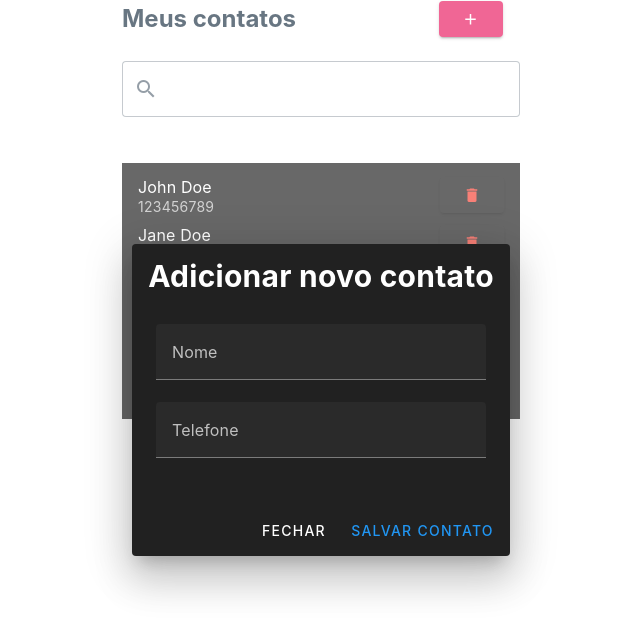
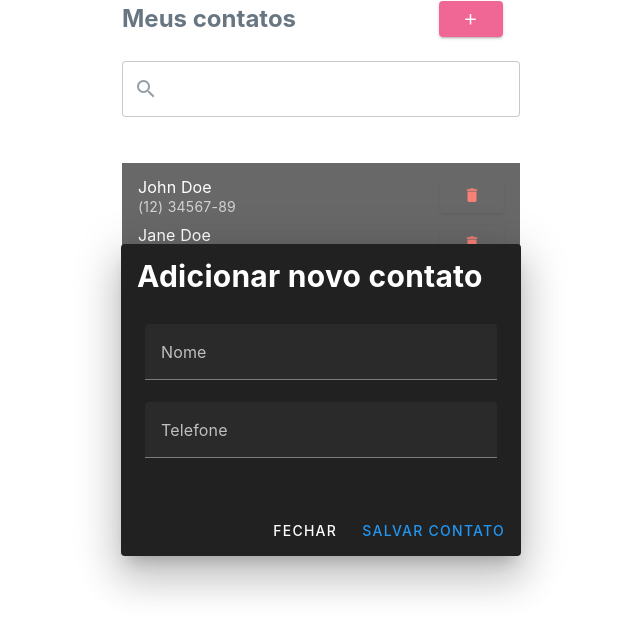
Before and after one commit to bobycachoeira/mentoria-vuejs, a Vue app: page / in a window 1280 px wide. Both pictures are taken after a click on the button 789 px from the left and 19 px from the top of the page. Shown: the top 634 px of the page, without its empty margins (319-959 px from the left). Built offline with nearby package versions, Linux system fonts and the light colour scheme.

Commit message:
adicionado mais umas coisinhas

```diff
--- a/src/infra/contacts.ts
+++ b/src/infra/contacts.ts
@@ -1,21 +1,26 @@
 export const contacts = [
   {
+    id: '1',
     name: "John Doe",
     phone: "123456789",
   },
   {
+    id: '2',
     name: "Jane Doe",
     phone: "987654321",
   },
   {
+    id: '3',
     name: "Foo Bar",
     phone: "123123123",
   },
   {
+    id: '4',
     name: "Baz Qux",
     phone: "456456456",
   },
   {
+    id: '5',
     name: "Fiz Biz",
     phone: "789789789",
   },
--- a/src/modules/contact-list/Contacts.vue
+++ b/src/modules/contact-list/Contacts.vue
@@ -3,10 +3,12 @@
     <add-new-contact-dialog-component
       @save-contact="addNewContact"
       v-model="showModalAddContact"
+      width="500"
     />
     <edit-contact-dialog-component
-      @edit-contact="setShowEditContact"
+      @edit-contact="editContact"
       v-model="showModalEditContact"
+      min-width="80%"
     />
     <v-col cols="12">
       <contact-header-component
@@ -17,6 +19,7 @@
     <v-col cols="12">
       <contact-list-component
         @delete-contact="deleteContact"
+        @edit-contact="setShowEditContact"
         :contact-list="filteredContacts"
       />
     </v-col>
@@ -45,6 +48,7 @@ export default {
     filter: new PhonebookFilter(),
     showModalAddContact: false,
     showModalEditContact: false,
+    selectedContact: new Contact(),
   }),
   methods: {
     async getContacts() {
@@ -68,6 +72,11 @@ export default {
       this.phonebook.addContact(contact);
       this.closeDialogAddNewContact();
     },
+    editContact(contact: Contact) {
+      this.phonebook.editContact(contact);
+      this.closeDialogEditContact();
+    },
+
     setFilterByName(name: string) {
       this.filter.name = name;
     },
--- a/src/modules/contact-list/components/contact-list/contact-list.component.vue
+++ b/src/modules/contact-list/components/contact-list/contact-list.component.vue
@@ -4,14 +4,9 @@
       v-for="(item, index) in contactList"
       :key="index"
       :title="item.name"
-      :subtitle="item.phone"
-      @click="editContact"
+      :subtitle="formatPhoneNumber(item.phone)"
+      @click="editContact(item)"
     >
-
-          <!-- <v-btn>
-        Edit
-        <v-icon icon="mdi-pencil" absolute dark fab top right color="pink" />
-      </v-btn> -->
       <template v-slot:append>
         <v-btn @click="deleteContact(item)">
           <v-icon icon="mdi-delete" absolute dark fab top right color="red" />
@@ -38,8 +33,11 @@ export default {
     deleteContact(contact: Contact) {
       this.$emit("delete-contact", contact);
     },
-    editContact() {
-      this.$emit("edit-contact");
+    editContact(contact: Contact) {
+      this.$emit("edit-contact", contact);
+    },
+    formatPhoneNumber(phone: string) {
+      return `(${phone.slice(0, 2)}) ${phone.slice(2, 7)}-${phone.slice(7, 11)}`;
     }
   },
 };
--- a/src/modules/contact-list/components/dialogs/add-new-contact.dialog.vue
+++ b/src/modules/contact-list/components/dialogs/add-new-contact.dialog.vue
@@ -1,6 +1,6 @@
 <template>
   <div class="text-center">
-    <v-dialog persistent :model-value="modelValue" @update:modelValue="closeDialog" width="auto">
+    <v-dialog persistent :model-value="modelValue" @update:modelValue="closeDialog" width="400px">
       <v-card>
         <v-card-title>
           <h2>Adicionar novo contato</h2>
@@ -9,8 +9,8 @@
           <v-form ref="form">
             <v-text-field :rules="[rules.required, rules.minLengthName]" v-model="contact.name" label="Nome" outlined
               dense></v-text-field>
-            <v-text-field :rules="[rules.required]" v-model="contact.phone" label="Telefone" outlined
-              dense ></v-text-field>
+            <v-text-field :rules="[rules.required, rules.maxLengthPhone, rules.minLengthPhone]" v-model="contact.phone" label="Telefone"
+              outlined dense type="number"></v-text-field>
           </v-form>
         </v-card-text>
         <v-card-actions>
@@ -38,6 +38,10 @@ export default {
       required: (value: string) => !!value || "Campo obrigatório",
       minLengthName: (value: string) =>
         value.length >= 3 || "Nome deve ter no mínimo 3 caracteres",
+      maxLengthPhone: (value: string) =>
+        value.length <= 11 || "Telefone deve ter no máximo 11 caracteres",
+      minLengthPhone: (value: string) =>
+        value.length >= 10 || "Telefone deve ter ao menos 10 caracteres",
     },
   }),
   methods: {
--- a/src/modules/contact-list/components/dialogs/edit-contact.dialog.vue
+++ b/src/modules/contact-list/components/dialogs/edit-contact.dialog.vue
@@ -1,6 +1,6 @@
 <template>
   <div class="text-center">
-    <v-dialog persistent :model-value="modelValue" @update:modelValue="closeDialog" width="auto">
+    <v-dialog persistent :model-value="modelValue" :contact="contact" width="400px">
       <v-card>
         <v-card-title>
           <h2>Editar contato</h2>
@@ -9,13 +9,13 @@
           <v-form ref="form">
             <v-text-field :rules="[rules.required, rules.minLengthName]" v-model="contact.name" label="Nome" outlined
               dense></v-text-field>
-            <v-text-field :rules="[rules.required]" v-model="contact.phone" label="Telefone" outlined
-              dense ></v-text-field>
+            <v-text-field :rules="[rules.required, rules.maxLengthPhone, rules.minLengthPhone]" v-model="contact.phone"
+              label="Telefone" outlined dense type="number"></v-text-field>
           </v-form>
         </v-card-text>
         <v-card-actions>
           <v-btn @click="closeDialog">Fechar</v-btn>
-          <v-btn @click="saveContact" color="primary">Salvar contato</v-btn>
+          <v-btn @click="editContact" color="primary">Salvar contato</v-btn>
         </v-card-actions>
       </v-card>
     </v-dialog>
@@ -31,6 +31,11 @@ export default {
       required: true,
       default: () => false,
     },
+    contact: {
+      type: Object,
+      required: true,
+      default: () => new Contact(),
+    },
   },
   data: () => ({
     contact: new Contact(),
@@ -38,6 +43,10 @@ export default {
       required: (value: string) => !!value || "Campo obrigatório",
       minLengthName: (value: string) =>
         value.length >= 3 || "Nome deve ter no mínimo 3 caracteres",
+      maxLengthPhone: (value: string) =>
+        value.length <= 11 || "Telefone deve ter no máximo 11 caracteres",
+      minLengthPhone: (value: string) =>
+        value.length >= 10 || "Telefone deve ter ao menos 10 caracteres",
     },
   }),
   methods: {
@@ -45,12 +54,11 @@ export default {
       this.$emit("update:modelValue", false);
     },
 
-    async saveContact() {
+    async editContact() {
       const form: any = this.$refs.form;
       const { valid } = await form.validate();
-
       if (valid) {
-        this.$emit("save-contact", this.contact);
+        this.$emit("edit-contact", this.contact);
       }
     },
   },
--- a/src/modules/contact-list/entities/phonebook.entity.ts
+++ b/src/modules/contact-list/entities/phonebook.entity.ts
@@ -14,6 +14,10 @@ export class Phonebook {
   }
   addContact(contact: Contact): void {
     this.contacts.push(contact);
+  };
+  editContact(contact: Contact): void {
+    const index = this.contacts.findIndex((contacts) => contacts.id === contact.id);
+    this.contacts[index] = contact;
   }
 
   deleteContact(id: string): void {
```
